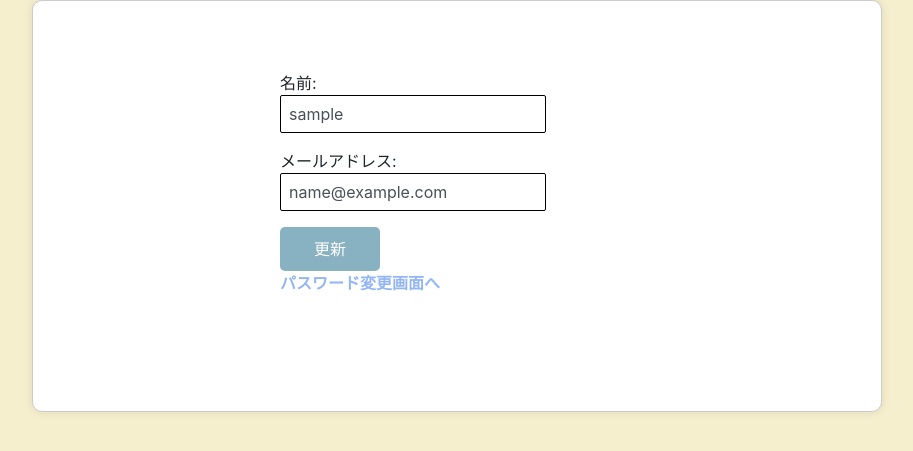
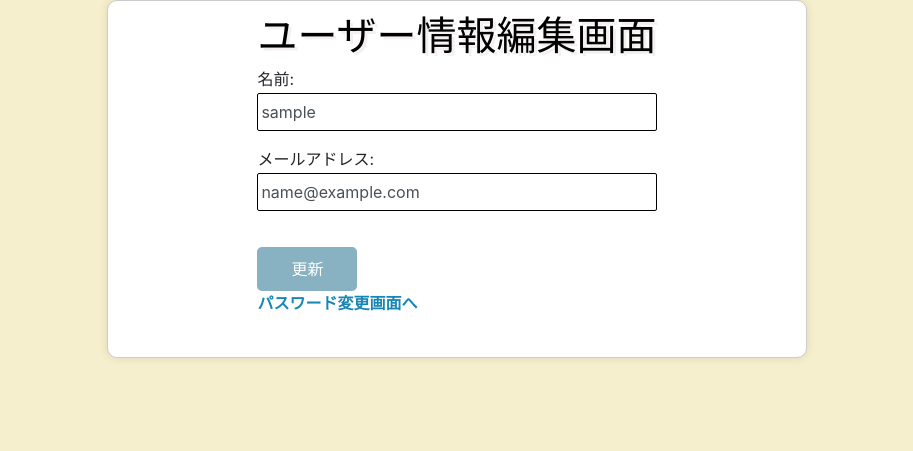
Before and after one commit to GitHub-mai/TravelProject, a Django app: page /TravelApp/user_edit in a window 1280 px wide. Shown: the part 56-507 px from the top of the page, without its empty margins (183-1096 px from the left). Run offline with Django 4.2, Linux system fonts and the light colour scheme; the visitor is signed in with stand-in values (Sample User, id 1); parts of the project's set-up code (start-up, migrations or seed data) failed here and were passed over; some libraries are stand-ins or nearby versions; some web fonts are replaced.

Commit message:
20240601変更分

```diff
--- a/TravelApp/forms.py
+++ b/TravelApp/forms.py
@@ -80,13 +80,13 @@ class DatePickerWidget(widgets.DateInput):
 class TravelRecordInsertForm(forms.ModelForm):
     #user_id = forms.IntegerField(widget=forms.HiddenInput)
     destination_name = forms.CharField(label='旅行先', widget=forms.TextInput(attrs={'class': 'form-control'}))
-    date = forms.DateField(label='旅行した日',widget=DatePickerWidget(attrs={'class': 'form-control'}))
+    date = forms.DateField(label='旅行した日',widget=DatePickerWidget(attrs={'class': 'form-control', 'readonly': 'readonly'}))
     TravelRecord = forms.CharField(label='記録', widget=forms.Textarea(attrs={'class': 'form-control'}))
     picture = forms.ImageField(label='画像アップロード', required=False)
     #latitude = forms.FloatField()
     #longitude = forms.FloatField()
-    latitude = forms.FloatField(label='緯度', widget=forms.TextInput(attrs={'class': 'form-control'}))
-    longitude = forms.FloatField(label='経度', widget=forms.TextInput(attrs={'class': 'form-control'}))
+    latitude = forms.FloatField(label='緯度(地図上で場所を選択すると自動入力されます)', widget=forms.TextInput(attrs={'class': 'form-control'}))
+    longitude = forms.FloatField(label='経度(地図上で場所を選択すると自動入力されます)', widget=forms.TextInput(attrs={'class': 'form-control'}))
 
     class Meta:
         model = Destinations
@@ -96,10 +96,10 @@ class TravelRecordInsertForm(forms.ModelForm):
 class DestinationUpdateForm(forms.Form):
     #destination_id = forms.IntegerField(label='No.')
     destination_name = forms.CharField(label='旅行先', widget=forms.TextInput(attrs={'class': 'form-control'}))
-    date = forms.DateField(label='旅行した日',widget=DatePickerWidget(attrs={'class': 'form-control'}))
+    date = forms.DateField(label='旅行した日',widget=DatePickerWidget(attrs={'class': 'form-control', 'readonly': 'readonly'}))
     TravelRecord = forms.CharField(label='記録', widget=forms.Textarea(attrs={'class': 'form-control'}))
-    latitude = forms.FloatField(label='緯度', widget=forms.TextInput(attrs={'class': 'form-control'}))
-    longitude = forms.FloatField(label='経度', widget=forms.TextInput(attrs={'class': 'form-control'}))
+    latitude = forms.FloatField(label='緯度(地図上で場所を選択すると自動入力されます)', widget=forms.TextInput(attrs={'class': 'form-control'}))
+    longitude = forms.FloatField(label='経度(地図上で場所を選択すると自動入力されます)', widget=forms.TextInput(attrs={'class': 'form-control'}))
     picture = forms.ImageField(label='画像アップロード', required=False)
 
     class Meta:
--- a/static/css/insert_TravelRecord.css
+++ b/static/css/insert_TravelRecord.css
@@ -67,6 +67,15 @@ body {
     margin-top: 20px;
 }
 
+/* カスタムフォントのスタイル */
+.custom-font {
+    font-family: "M PLUS Rounded 1c", sans-serif;
+    color: rgb(0, 0, 0); /*テキストの色*/
+    text-shadow: 3px 3px 0 #f4f0f0; /* 横方向の影、縦方向の影、ぼかし量、影の色 */
+    text-align: center;
+    font-size: 80px; /* テキストのサイズを設定 */
+}
+
 /* リンクのスタイル */
 .next-page-link {
     color: #1786b5; /* テキストの色 */
--- a/static/css/regist.css
+++ b/static/css/regist.css
@@ -86,10 +86,10 @@ main {
 /* カスタムフォントのスタイル */
 .custom-font {
     font-family: "M PLUS Rounded 1c", sans-serif;
-    color: rgb(255, 204, 0); /*テキストの色*/
+    color: rgb(0, 0, 0); /*テキストの色*/
+    text-shadow: 3px 3px 0 #f4f0f0; /* 横方向の影、縦方向の影、ぼかし量、影の色 */
     text-align: center;
-    font-size: 70px; /* テキストのサイズを設定 */
-    margin-top: 200px; /* 上部にマージンを追加して位置を下げる */
+    font-size: 80px; /* テキストのサイズを設定 */
 }
 
 .center-text {
--- a/templates/change_password.html
+++ b/templates/change_password.html
@@ -2,7 +2,7 @@
 {% load static %}
 {% block content %}
 <link href="https://fonts.googleapis.com/css2?family=Danfo&family=M+PLUS+Rounded+1c&family=Poetsen+One&display=swap" rel="stylesheet">
-<link rel="stylesheet" type="text/css" href="{% static 'css/form_style.css' %}">
+<link rel="stylesheet" type="text/css" href="{% static 'css/insert_TravelRecord.css' %}">
 
 <form method="POST">
     {% csrf_token %}
@@ -10,7 +10,9 @@
         <div class="form-wrapper">
         <div class="form-container">
         <div class="form-group">
-
+<div class="custom-font">
+<h1>パスワード変更画面</h1>
+</div>
     {{ password_change_form.as_p }}
     <!--<input type="submit" value="パスワード更新">-->
     <button class="form-button" type="submit">更新</button>
--- a/templates/insert_TodoList.html
+++ b/templates/insert_TodoList.html
@@ -11,7 +11,9 @@
         <div class="form-wrapper">
         <div class="form-container">
         <div class="form-group">
-
+<div class="custom-font">
+<h1>Todoリスト登録画面</h1>
+</div>
             {{ insert_form.as_p }}
         <!--<input type="submit" value="登録">-->
         <button class="form-button" type="submit">登録</button>
--- a/templates/insert_TravelRecord.html
+++ b/templates/insert_TravelRecord.html
@@ -15,7 +15,9 @@
         <div class="form-wrapper">
         <div class="form-container">
         <div class="form-group">
-
+<div class="custom-font">
+<h1>旅行記録登録画面</h1>
+</div>
     <script>
         var map;
         var marker;
--- a/templates/map.html
+++ b/templates/map.html
@@ -10,6 +10,9 @@
 {% block content %}
     <link rel="stylesheet" type="text/css" href="{% static 'css/insert_TravelRecord.css' %}">
 
+        <div class="custom-font">
+<h1>Google Map(他のユーザーが登録した旅行記録も閲覧できます)</h1>
+</div>
     <div class="map-container" id='map'></div>
 
     <script>
--- a/templates/regist.html
+++ b/templates/regist.html
@@ -4,6 +4,11 @@
 
 <link href="https://fonts.googleapis.com/css2?family=Danfo&family=M+PLUS+Rounded+1c&family=Poetsen+One&display=swap" rel="stylesheet">
 <link rel="stylesheet" type="text/css" href="{% static 'css/regist.css' %}">
+
+<div class="custom-font">
+<h1>ユーザー登録画面</h1>
+</div>
+
 <form method="POST">
 
     {% csrf_token %}
--- a/templates/update_destination.html
+++ b/templates/update_destination.html
@@ -24,7 +24,9 @@
         <div class="form-wrapper">
         <div class="form-container">
         <div class="form-group">
-
+<div class="custom-font">
+<h1>旅行記録編集画面</h1>
+</div>
     <script>
         var map;
         var marker;
--- a/templates/user_edit.html
+++ b/templates/user_edit.html
@@ -3,7 +3,7 @@
 {% block content %}
 
 <link href="https://fonts.googleapis.com/css2?family=Danfo&family=M+PLUS+Rounded+1c&family=Poetsen+One&display=swap" rel="stylesheet">
-<link rel="stylesheet" type="text/css" href="{% static 'css/form_style.css' %}">
+<link rel="stylesheet" type="text/css" href="{% static 'css/insert_TravelRecord.css' %}">
 
 <form method="POST" enctype="multipart/form_data">
     {% csrf_token %}
@@ -11,7 +11,9 @@
         <div class="form-wrapper">
         <div class="form-container">
         <div class="form-group">
-
+<div class="custom-font">
+<h1>ユーザー情報編集画面</h1>
+</div>
     {{ user_edit_form.as_p }}
     <!--<input type="submit" value="ユーザー情報更新">-->
     <button class="form-button" type="submit">更新</button>
```
